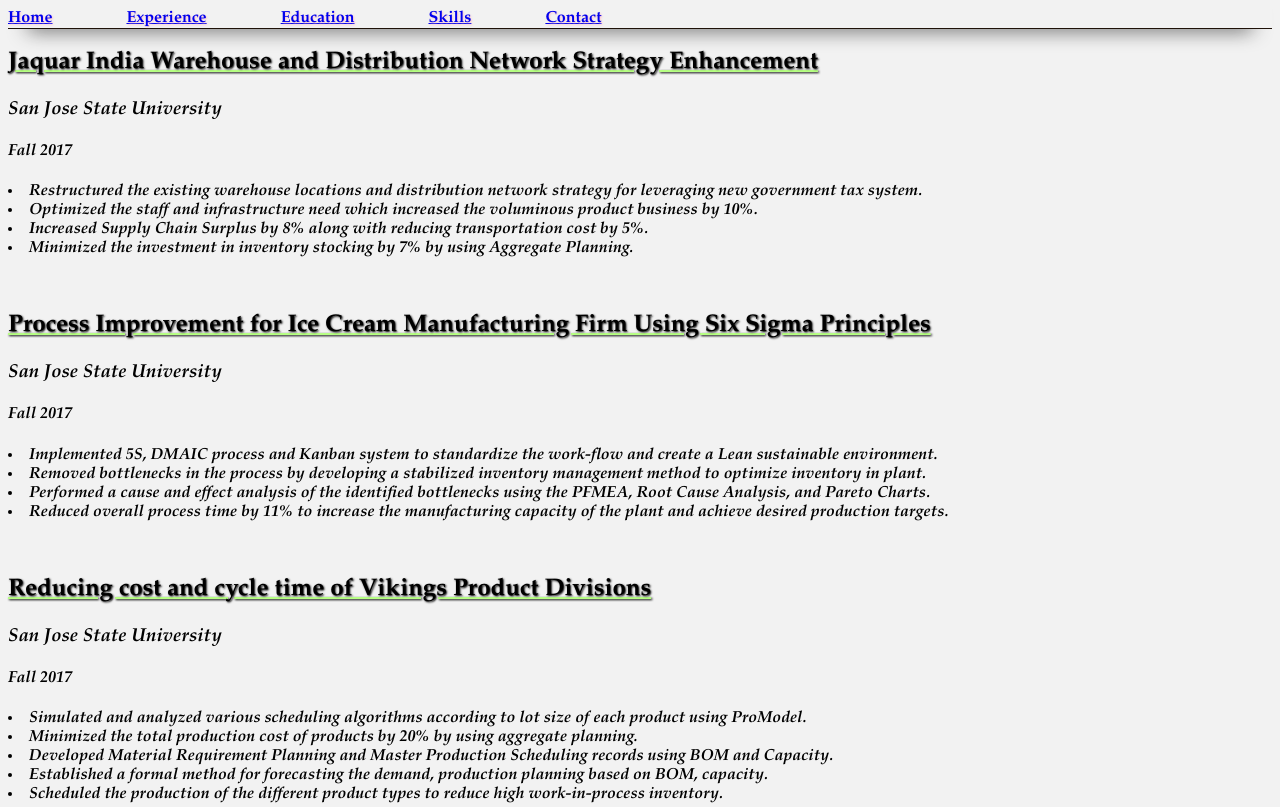
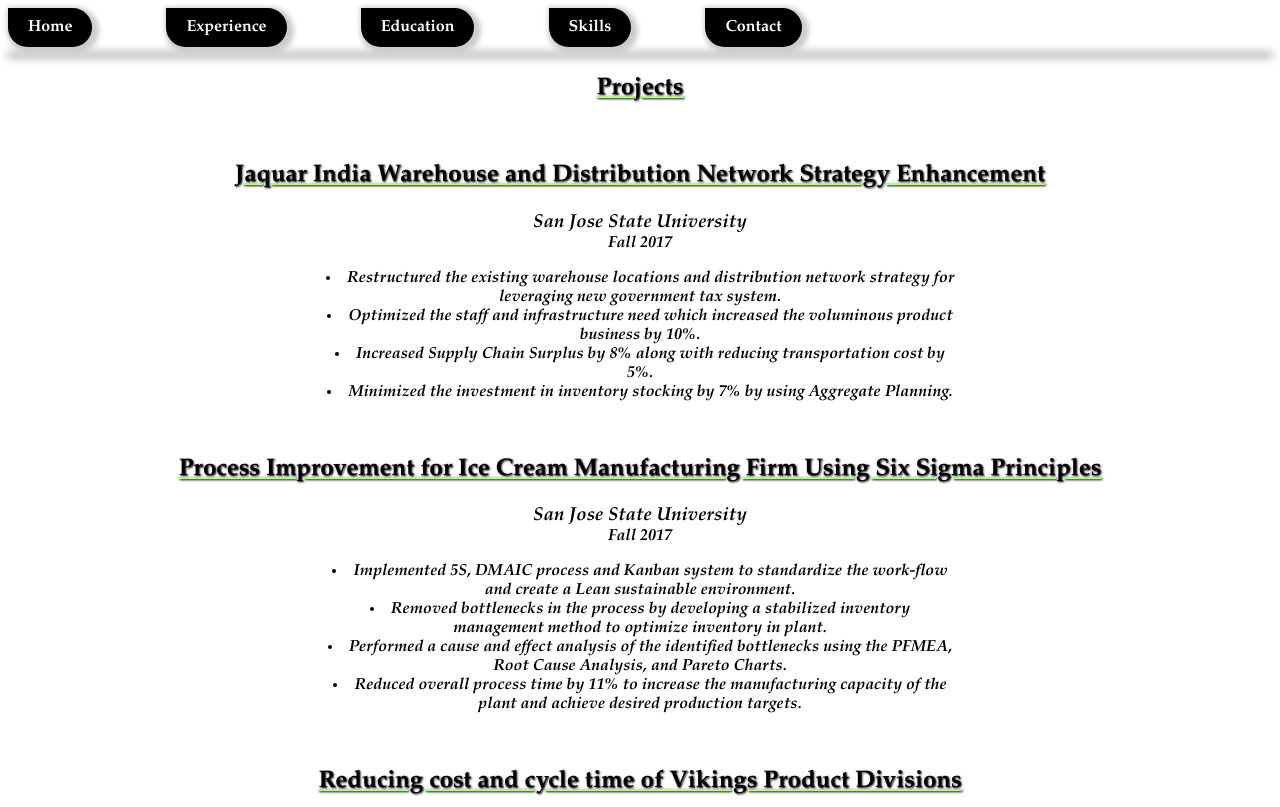
Before and after one commit to swaikar/swaikar.github.io, a plain HTML site: page projects.html in a window 1280 px wide. Shown: the top 807 px of the page. Drawn offline with Linux system fonts and the light colour scheme.

Commit message:
everything

```diff
--- a/contact.css
+++ b/contact.css
@@ -1,29 +1,40 @@
 body {
-	background-color: #f2f2f2;
+	background-image: white;
+	background-size: cover;
 }
+
 nav {
 	text-align: justify;
 	font-family: Palatino, "Palatino LT STD", "Palatino Linotype", "Book Antiqua", Georgia, serif;
 	font-weight: bold;
-	text-shadow: 1px 1px 2px pink;
 	border: 10px;
 	word-spacing: 70px;
 	display: inline;
 }
 
+nav a {
+	background-color: black;
+  	color: white;
+  	padding: 10px 20px;
+  	text-align: center;
+  	text-decoration: none;
+  	display: inline-block;
+  	border-radius: 0px 50px 50px 50px;
+  	box-shadow: 3px 3px 5px 4px #ccc;
+}
+
+a:hover, a:active {
+  background-color: rgb(104, 249, 245);
+}
+
 hr {
-  	border:none;
-  	height: 20px;
- 	width: 100%;
-	height: 50px;
-	margin-top: 0;
-	border-bottom: 1px solid #1f1209;
-	box-shadow: 0 20px 20px -20px #333;
-  	margin: -50px auto 10px;
+  	border: 0;
+  	height: 0;
+  	box-shadow: 0 0 10px 1px black;
 }
 
 h2 {
-	text-align: justify;
+	text-align: center;
 	border: 10px;
 	font-family: Palatino, "Palatino LT STD", "Palatino Linotype", "Book Antiqua", Georgia, serif;
 	font-weight: bold;
@@ -33,15 +44,30 @@
 }
 
 h3, p {
-	text-align: justify;
+	text-align: center;
+	font-family: Palatino, "Palatino LT STD", "Palatino Linotype", "Book Antiqua", Georgia, serif;
+	font-style: italic;
+	font-weight: bold;
+}
+
+div a {
+	text-align: center;
 	font-family: Palatino, "Palatino LT STD", "Palatino Linotype", "Book Antiqua", Georgia, serif;
 	font-style: italic;
 	font-weight: bold;
 }
 
 div, img {
+	text-align: center;
 	height: 20%;
 	width: 20%;
     margin: 25px 45px;
     border-radius: 50%;
+    display: block;
+    margin-left: auto;
+    margin-right: auto;
 }
+
+img {
+	box-shadow: 2px 2px 5px 0px rgba(0, 0, 0, 1);
+}
--- a/education.css
+++ b/education.css
@@ -1,30 +1,40 @@
 body {
-	background-color: #f2f2f2;
+	background-image: white;
+	background-size: cover;
 }
 
 nav {
 	text-align: justify;
 	font-family: Palatino, "Palatino LT STD", "Palatino Linotype", "Book Antiqua", Georgia, serif;
 	font-weight: bold;
-	text-shadow: 1px 1px 2px pink;
 	border: 10px;
 	word-spacing: 70px;
 	display: inline;
 }
 
+a {
+	background-color: black;
+  	color: white;
+  	padding: 10px 20px;
+  	text-align: center;
+  	text-decoration: none;
+  	display: inline-block;
+  	border-radius: 0px 50px 50px 50px;
+  	box-shadow: 3px 3px 5px 4px #ccc;
+}
+
+a:hover, a:active {
+  background-color: rgb(104, 249, 245);
+}
+
 hr {
-  	border:none;
-  	height: 20px;
- 	width: 100%;
-	height: 50px;
-	margin-top: 0;
-	border-bottom: 1px solid #1f1209;
-	box-shadow: 0 20px 20px -20px #333;
-  	margin: -50px auto 10px;
+  	border: 0;
+  	height: 0;
+  	box-shadow: 0 0 10px 1px black;
 }
 
 h2 {
-	text-align: justify;
+	text-align: center;
 	border: 10px;
 	font-family: Palatino, "Palatino LT STD", "Palatino Linotype", "Book Antiqua", Georgia, serif;
 	font-weight: bold;
@@ -34,15 +44,19 @@
 }
 
 h3, h4{
-	text-align: justify;
+	text-align: center;
 	font-family: Palatino, "Palatino LT STD", "Palatino Linotype", "Book Antiqua", Georgia, serif;
 	font-style: italic;
 	font-weight: bold;
+	max-width: 50%;
+	margin: auto;
 }
 
 p {
-	text-align: justify;
+	text-align: center;
 	font-family: Palatino, "Palatino LT STD", "Palatino Linotype", "Book Antiqua", Georgia, serif;
 	font-style: italic;
 	font-weight: bold;
+	max-width: 50%;
+	margin: auto;
 }
--- a/experience.css
+++ b/experience.css
@@ -1,30 +1,40 @@
 body {
-	background-color: #f2f2f2;
+	background-image: white;
+	background-size: cover;
 }
 
 nav {
 	text-align: justify;
 	font-family: Palatino, "Palatino LT STD", "Palatino Linotype", "Book Antiqua", Georgia, serif;
 	font-weight: bold;
-	text-shadow: 1px 1px 2px pink;
 	border: 10px;
 	word-spacing: 70px;
 	display: inline;
 }
 
+a {
+	background-color: black;
+  	color: white;
+  	padding: 10px 20px;
+  	text-align: center;
+  	text-decoration: none;
+  	display: inline-block;
+  	border-radius: 0px 50px 50px 50px;
+  	box-shadow: 3px 3px 5px 4px #ccc;
+}
+
+a:hover, a:active {
+  background-color: rgb(104, 249, 245);
+}
+
 hr {
-  	border:none;
-  	height: 20px;
- 	width: 100%;
-	height: 50px;
-	margin-top: 0;
-	border-bottom: 1px solid #1f1209;
-	box-shadow: 0 20px 20px -20px #333;
-  	margin: -50px auto 10px;
+  	border: 0;
+  	height: 0;
+  	box-shadow: 0 0 10px 1px black;
 }
 
 h2 {
-	text-align: justify;
+	text-align: center;
 	border: 10px;
 	font-family: Palatino, "Palatino LT STD", "Palatino Linotype", "Book Antiqua", Georgia, serif;
 	font-weight: bold;
@@ -34,8 +44,10 @@
 }
 
 h3, h4, p, li {
-	text-align: justify;
+	text-align: center;
 	font-family: Palatino, "Palatino LT STD", "Palatino Linotype", "Book Antiqua", Georgia, serif;
 	font-style: italic;
 	font-weight: bold;
+	max-width: 50%;
+	margin: auto;
 }
--- a/index.css
+++ b/index.css
@@ -5,10 +5,11 @@
   width: 20%;
   height: 30%;
   border-radius: 50%;
+  box-shadow:  0 0 8px 8px rgb(163, 156, 161, 0.6);
 }
 
 body {
-	background-image: url(projects.jpg);
+	background-image: white;
 	background-size: cover;
 }
 
@@ -31,9 +32,23 @@
 	text-align: center;
 	font-family: Palatino, "Palatino LT STD", "Palatino Linotype", "Book Antiqua", Georgia, serif;
 	font-weight: bold;
-	text-shadow: 1px 1px 2px pink;
 	border: 10px;
 	word-spacing: 30px;
+}
+
+a {
+	background-color: black;
+  	color: white;
+  	padding: 10px 20px;
+  	text-align: center;
+  	text-decoration: none;
+  	display: inline-block;
+  	border-radius: 0px 50px 50px 50px;
+  	box-shadow: 3px 3px 5px 4px #ccc;
+}
+
+a:hover, a:active {
+  background-color: rgb(104, 249, 245);
 }
 
 
@@ -43,4 +58,6 @@
 	font-weight: bold;
 	font-style: italic;
 	font-size: 15px;
+	max-width: 50%;
+	margin: auto;
 }
--- a/projects.css
+++ b/projects.css
@@ -1,30 +1,40 @@
 body {
-	background-color: #f2f2f2;
+	background-image: white;
+	background-size: cover;
 }
 
 nav {
 	text-align: justify;
 	font-family: Palatino, "Palatino LT STD", "Palatino Linotype", "Book Antiqua", Georgia, serif;
 	font-weight: bold;
-	text-shadow: 1px 1px 2px pink;
 	border: 10px;
 	word-spacing: 70px;
 	display: inline;
 }
 
+a {
+	background-color: black;
+  	color: white;
+  	padding: 10px 20px;
+  	text-align: center;
+  	text-decoration: none;
+  	display: inline-block;
+  	border-radius: 0px 50px 50px 50px;
+  	box-shadow: 3px 3px 5px 4px #ccc;
+}
+
+a:hover, a:active {
+  background-color: rgb(104, 249, 245);
+}
+
 hr {
-  	border:none;
-  	height: 20px;
- 	width: 100%;
-	height: 50px;
-	margin-top: 0;
-	border-bottom: 1px solid #1f1209;
-	box-shadow: 0 20px 20px -20px #333;
-  	margin: -50px auto 10px;
+  	border: 0;
+  	height: 0;
+  	box-shadow: 0 0 10px 1px black;
 }
 
 h2 {
-	text-align: justify;
+	text-align: center;
 	border: 10px;
 	font-family: Palatino, "Palatino LT STD", "Palatino Linotype", "Book Antiqua", Georgia, serif;
 	font-weight: bold;
@@ -34,8 +44,10 @@
 }
 
 h3, h4, li {
-	text-align: justify;
+	text-align: center;
 	font-family: Palatino, "Palatino LT STD", "Palatino Linotype", "Book Antiqua", Georgia, serif;
 	font-weight: bold;
 	font-style: italic;
+	max-width: 50%;
+	margin: auto;
 }
--- a/projects.html
+++ b/projects.html
@@ -13,7 +13,7 @@
 		  <a href="contact.html">Contact</a><br>
      </nav>
      <hr>
-
+	<h2>Projects</h2><br>
 	<h2>Jaquar India Warehouse and Distribution Network Strategy Enhancement</h2>
 	<h3>San Jose State University</h3>
 	<h4>Fall 2017</h4>
--- a/skills.css
+++ b/skills.css
@@ -1,30 +1,40 @@
 body {
-	background-color: #f2f2f2;
+	background-image: white;
+	background-size: cover;
 }
 
 nav {
 	text-align: justify;
 	font-family: Palatino, "Palatino LT STD", "Palatino Linotype", "Book Antiqua", Georgia, serif;
 	font-weight: bold;
-	text-shadow: 1px 1px 2px pink;
 	border: 10px;
 	word-spacing: 70px;
 	display: inline;
 }
 
+a {
+	background-color: black;
+  	color: white;
+  	padding: 10px 20px;
+  	text-align: center;
+  	text-decoration: none;
+  	display: inline-block;
+  	border-radius: 0px 50px 50px 50px;
+  	box-shadow: 3px 3px 5px 4px #ccc;
+}
+
+a:hover, a:active {
+  background-color: rgb(104, 249, 245);
+}
+
 hr {
-  	border:none;
-  	height: 20px;
- 	width: 100%;
-	height: 50px;
-	margin-top: 0;
-	border-bottom: 1px solid #1f1209;
-	box-shadow: 0 20px 20px -20px #333;
-  	margin: -50px auto 10px;
+  	border: 0;
+  	height: 0;
+  	box-shadow: 0 0 10px 1px black;
 }
 
 h2 {
-	text-align: justify;
+	text-align: center;
 	border: 10px;
 	font-family: Palatino, "Palatino LT STD", "Palatino Linotype", "Book Antiqua", Georgia, serif;
 	font-weight: bold;
@@ -34,8 +44,10 @@
 }
 
 h3 {
-	text-align: justify;
+	text-align: center;
 	font-family: Palatino, "Palatino LT STD", "Palatino Linotype", "Book Antiqua", Georgia, serif;
 	font-weight: bold;
 	font-style: italic;
+	max-width: 50%;
+	margin: auto;
 }
```
Also changed, not shown: contact.html (+1 -1 lines), education.html (+3 -2 lines), experience.html (+1 -0 lines).
